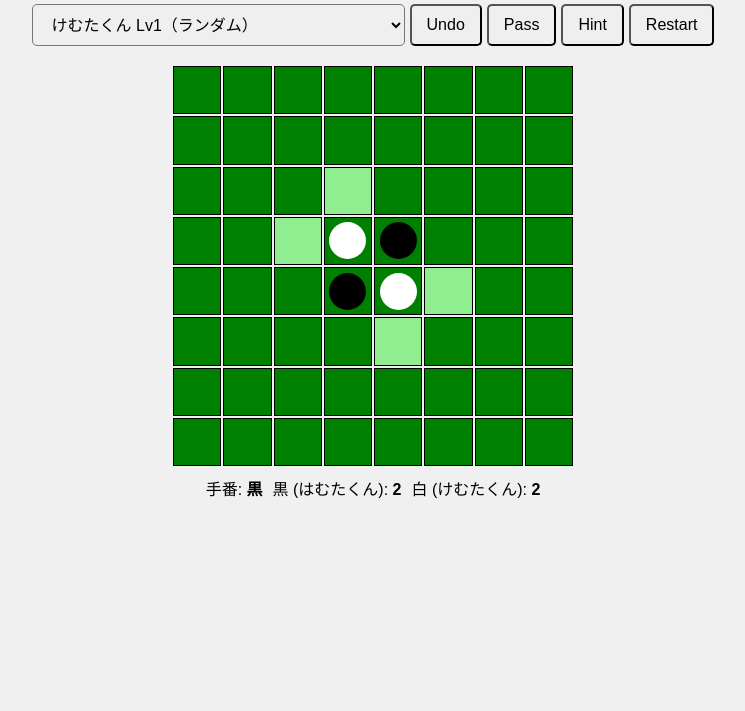
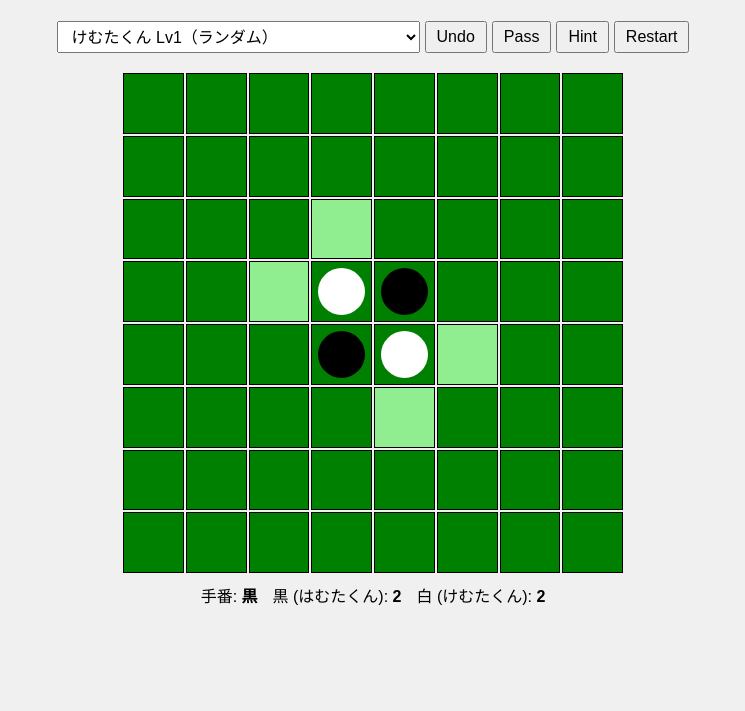
Before and after one commit to kenichiroukatani-commits/hamu_othello, a plain HTML site: page index.html in a window 1280 px wide. Shown: the part 89-800 px from the top of the page, without its empty margins (267-1012 px from the left). Drawn offline with Linux system fonts and the light colour scheme.

Commit message:
Add files via upload

```diff
--- a/index.html
+++ b/index.html
@@ -5,20 +5,73 @@
 <meta name="viewport" content="width=device-width, initial-scale=1.0">
 <title>はむたくん、オセロで勝負だ！</title>
 <style>
-body { font-family:sans-serif; display:flex; flex-direction:column; align-items:center; padding:10px; background:#f0f0f0; }
-.title { font-size:24px; font-weight:bold; text-align:center; }
-.subtitle { font-size:14px; color:#555; margin-bottom:10px; text-align:center; }
-.controls { margin:10px 0; display:flex; flex-wrap:wrap; justify-content:center; gap:5px; }
-.controls select, .controls button { padding:10px 15px; font-size:16px; border-radius:5px; }
-.board { display:grid; grid-template-columns:repeat(8,1fr); width:95vw; max-width:400px; aspect-ratio:1; gap:2px; margin-top:10px; }
-.square { background:green; border:1px solid #000; position:relative; }
-.disc { width:80%; height:80%; border-radius:50%; position:absolute; top:10%; left:10%; }
+body {
+    font-family:sans-serif;
+    display:flex;
+    flex-direction:column;
+    align-items:center;
+    padding:20px;
+    background:#f0f0f0;
+    margin:0;
+}
+.title { font-size:2rem; font-weight:bold; text-align:center; }
+.subtitle { font-size:1rem; color:#555; margin-bottom:10px; text-align:center; }
+.controls {
+    margin:10px 0;
+    display:flex;
+    flex-wrap:wrap;
+    justify-content:center;
+    gap:5px;
+}
+.controls select, .controls button {
+    padding:5px 10px;
+    font-size:1rem;
+}
+.board {
+    display:grid;
+    grid-template-columns:repeat(8,1fr);
+    grid-template-rows:repeat(8,1fr);
+    gap:2px;
+    width:90vw;
+    max-width:500px;
+    aspect-ratio:1;
+    margin-top:10px;
+}
+.square {
+    width:100%;
+    height:100%;
+    background:green;
+    border:1px solid #000;
+    position:relative;
+    cursor:pointer;
+}
+.disc {
+    width:80%;
+    height:80%;
+    border-radius:50%;
+    position:absolute;
+    top:10%;
+    left:10%;
+}
 .disc.black { background:black; }
 .disc.white { background:white; }
 .hint { background:lightgreen; }
-.scoreboard { margin-top:10px; display:flex; flex-wrap:wrap; gap:10px; font-size:16px; justify-content:center; }
+.scoreboard {
+    margin-top:10px;
+    display:flex;
+    gap:15px;
+    font-size:1rem;
+    flex-wrap:wrap;
+    justify-content:center;
+}
 .scoreboard span { font-weight:bold; }
-#status { margin-top:10px; font-size:18px; font-weight:bold; text-align:center; }
+#status { margin-top:10px; font-size:1.2rem; font-weight:bold; text-align:center; word-break:break-word; }
+@media(max-width:400px){
+    .title { font-size:1.5rem; }
+    .subtitle { font-size:0.9rem; }
+    .controls select, .controls button { font-size:0.9rem; padding:4px 8px; }
+    .scoreboard { font-size:0.9rem; }
+}
 </style>
 </head>
 <body>
@@ -68,10 +121,10 @@ const btnHint=document.getElementById('btn-hint');
 const btnPass=document.getElementById('btn-pass');
 const levelSelect=document.getElementById('levelSelect');
 
-let state={board:createInitialBoard(), turn:BLACK, showHints:true, history:[], level:1};
+let state = { board:createInitialBoard(), turn:BLACK, showHints:true, history:[], level:1 };
 
 function createInitialBoard(){
-    const b=Array.from({length:SIZE}, ()=>Array(SIZE).fill(EMPTY));
+    const b=Array.from({length:SIZE},()=>Array(SIZE).fill(EMPTY));
     const mid=SIZE/2;
     b[mid-1][mid-1]=WHITE; b[mid][mid]=WHITE;
     b[mid-1][mid]=BLACK; b[mid][mid-1]=BLACK;
@@ -87,10 +140,10 @@ function getLegalMoves(board,player){
         const flipsAll=[];
         for(const [dr,dc] of DIRS){
             let i=r+dr,j=c+dc,st=[];
-            while(inBounds(i,j)&&board[i][j]===-player){ st.push([i,j]); i+=dr;j+=dc; }
-            if(st.length>0 && inBounds(i,j) && board[i][j]===player) flipsAll.push(...st);
+            while(inBounds(i,j)&&board[i][j]===-player){st.push([i,j]); i+=dr;j+=dc;}
+            if(st.length>0&&inBounds(i,j)&&board[i][j]===player) flipsAll.push(...st);
         }
-        if(flipsAll.length>0) moves.set(`${r},${c}`, flipsAll);
+        if(flipsAll.length>0) moves.set(`${r},${c}`,flipsAll);
     }
     return moves;
 }
@@ -174,7 +227,7 @@ function minimax(board,depth,player,level){
         const newBoard=applyMove(board,r,c,player,flips);
         const val=minimax(newBoard,depth-1,-player,level);
         if(player===WHITE){ if(val>best) best=val; }
-        else { if(val<best) best=val; }
+        else{ if(val<best) best=val; }
     }
     return best;
 }
```
Lines whose indentation alone changed are shown as unchanged.
